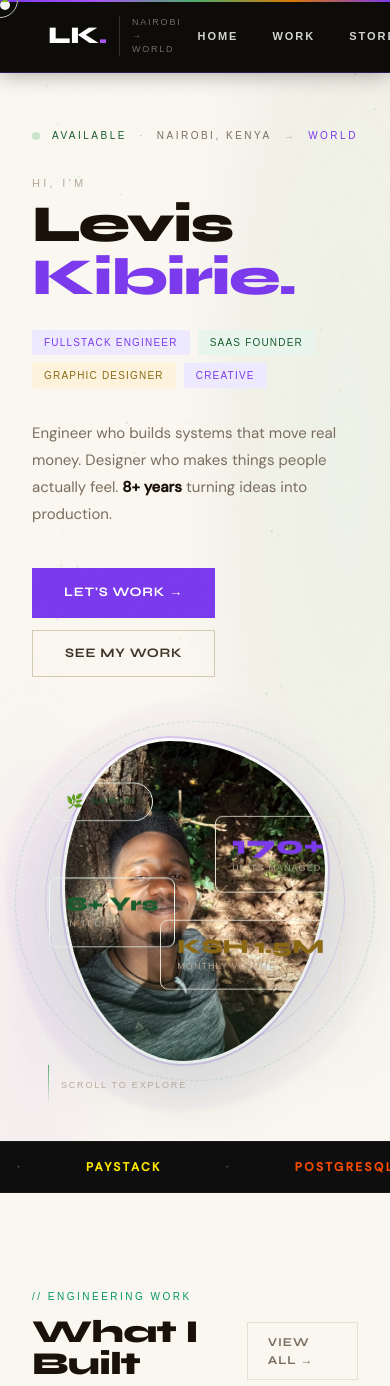
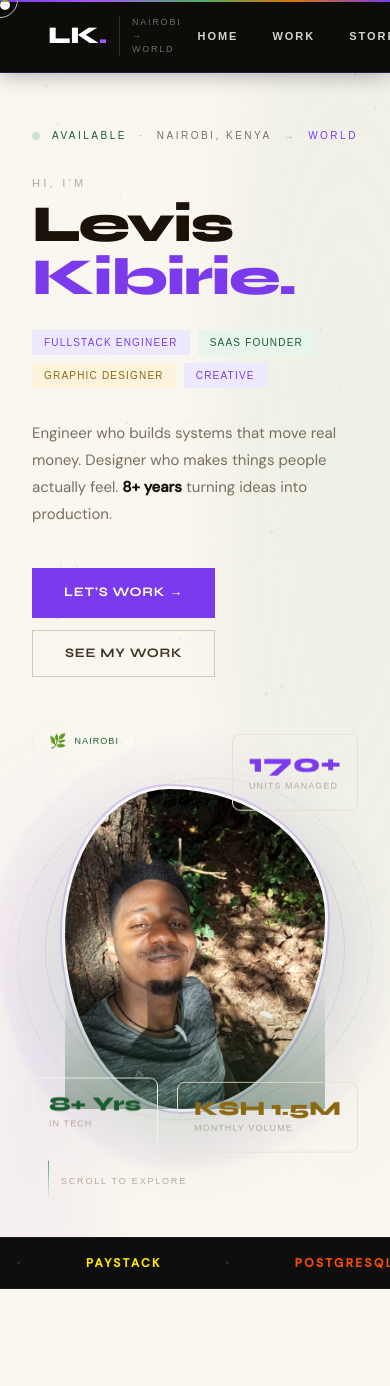
Before and after one commit to Levikib/levo-portfolio, a Next.js app: page / in a window 390 px wide. Shown: the top 1386 px of the page. Built offline with nearby package versions, Linux system fonts and the light colour scheme; a web font is replaced by a local one.

Commit message:
fix: hero badges outside photo via column padding, 5-layer independent parallax

```diff
--- a/src/components/home/Hero.tsx
+++ b/src/components/home/Hero.tsx
@@ -4,28 +4,29 @@ import ParticleField from "@/components/ui/ParticleField";
 
 export default function Hero() {
   const [loaded, setLoaded] = useState(false);
+  const sectionRef = useRef<HTMLElement>(null);
   const photoRef = useRef<HTMLDivElement>(null);
-  const sectionRef = useRef<HTMLElement>(null);
+  const badge1Ref = useRef<HTMLDivElement>(null);
+  const badge2Ref = useRef<HTMLDivElement>(null);
+  const badge3Ref = useRef<HTMLDivElement>(null);
+  const badge4Ref = useRef<HTMLDivElement>(null);
+  const ringRef = useRef<HTMLDivElement>(null);
 
   useEffect(() => {
     setLoaded(true);
+    const onScroll = () => {
+      const s = window.pageYOffset;
+      const sH = sectionRef.current?.offsetHeight ?? window.innerHeight;
+      if (s > sH) return;
 
-    const onScroll = () => {
-      const scrolled = window.pageYOffset;
-      const sectionH = sectionRef.current?.offsetHeight ?? window.innerHeight;
-
-      // Only apply parallax while hero section is in view
-      // Reset cleanly to 0 once past the section
-      if (photoRef.current) {
-        if (scrolled <= sectionH) {
-          photoRef.current.style.transform = `translateY(${scrolled * 0.10}px)`;
-        } else {
-          photoRef.current.style.transform = "translateY(0px)";
-        }
-      }
+      // Layered parallax — each element moves at a different speed
+      if (photoRef.current)  photoRef.current.style.transform  = `translateY(${s * 0.08}px)`;
+      if (ringRef.current)   ringRef.current.style.transform   = `translateY(${s * 0.05}px)`;
+      if (badge1Ref.current) badge1Ref.current.style.transform = `translateY(${s * 0.14}px)`;
+      if (badge2Ref.current) badge2Ref.current.style.transform = `translateY(${s * 0.18}px)`;
+      if (badge3Ref.current) badge3Ref.current.style.transform = `translateY(${s * 0.11}px)`;
+      if (badge4Ref.current) badge4Ref.current.style.transform = `translateY(${s * 0.16}px)`;
     };
-
-    // Run once immediately so initial state is correct
     onScroll();
     window.addEventListener("scroll", onScroll, { passive: true });
     return () => window.removeEventListener("scroll", onScroll);
@@ -68,23 +69,9 @@ export default function Hero() {
             transform: loaded ? "translateY(0)" : "translateY(30px)",
             transition: "all 0.8s 0.1s cubic-bezier(0.16,1,0.3,1)",
           }}>
-            <div style={{
-              fontFamily: "var(--font-mono)", fontSize: "11px",
-              letterSpacing: "0.3em", color: "var(--text-4)",
-              textTransform: "uppercase", marginBottom: "8px",
-            }}>Hi, I&apos;m</div>
-            <h1 style={{
-              fontFamily: "var(--font-display)", fontWeight: 800,
-              fontSize: "clamp(52px, 7vw, 88px)",
-              lineHeight: 0.95, letterSpacing: "-0.03em",
-              color: "var(--text)", marginBottom: "4px",
-            }}>Levis</h1>
-            <h1 style={{
-              fontFamily: "var(--font-display)", fontWeight: 800,
-              fontSize: "clamp(52px, 7vw, 88px)",
-              lineHeight: 0.95, letterSpacing: "-0.03em",
-              color: "var(--purple)", display: "block", marginBottom: "28px",
-            }}>Kibirie.</h1>
+            <div style={{ fontFamily: "var(--font-mono)", fontSize: "11px", letterSpacing: "0.3em", color: "var(--text-4)", textTransform: "uppercase", marginBottom: "8px" }}>Hi, I&apos;m</div>
+            <h1 style={{ fontFamily: "var(--font-display)", fontWeight: 800, fontSize: "clamp(52px, 7vw, 88px)", lineHeight: 0.95, letterSpacing: "-0.03em", color: "var(--text)", marginBottom: "4px" }}>Levis</h1>
+            <h1 style={{ fontFamily: "var(--font-display)", fontWeight: 800, fontSize: "clamp(52px, 7vw, 88px)", lineHeight: 0.95, letterSpacing: "-0.03em", color: "var(--purple)", display: "block", marginBottom: "28px" }}>Kibirie.</h1>
           </div>
 
           <div className="flex flex-wrap gap-2 mb-8" style={{
@@ -98,20 +85,13 @@ export default function Hero() {
               { label: "Graphic Designer", color: "var(--earth)", bg: "var(--earth-pale)" },
               { label: "Creative", color: "var(--purple)", bg: "var(--purple-pale)" },
             ].map((role) => (
-              <span key={role.label} style={{
-                background: role.bg, color: role.color,
-                fontFamily: "var(--font-mono)", fontSize: "10px",
-                letterSpacing: "0.12em", textTransform: "uppercase",
-                padding: "5px 12px", display: "inline-block",
-              }}>{role.label}</span>
+              <span key={role.label} style={{ background: role.bg, color: role.color, fontFamily: "var(--font-mono)", fontSize: "10px", letterSpacing: "0.12em", textTransform: "uppercase", padding: "5px 12px", display: "inline-block" }}>{role.label}</span>
             ))}
           </div>
 
           <p className="max-w-sm mb-10" style={{
-            fontFamily: "var(--font-body)", fontSize: "15px",
-            color: "var(--text-3)", lineHeight: 1.8,
-            opacity: loaded ? 1 : 0,
-            transform: loaded ? "translateY(0)" : "translateY(20px)",
+            fontFamily: "var(--font-body)", fontSize: "15px", color: "var(--text-3)", lineHeight: 1.8,
+            opacity: loaded ? 1 : 0, transform: loaded ? "translateY(0)" : "translateY(20px)",
             transition: "all 0.8s 0.3s cubic-bezier(0.16,1,0.3,1)",
           }}>
             Engineer who builds systems that move real money. Designer who makes things people actually feel.
@@ -119,8 +99,7 @@ export default function Hero() {
           </p>
 
           <div className="flex flex-wrap gap-3" style={{
-            opacity: loaded ? 1 : 0,
-            transform: loaded ? "translateY(0)" : "translateY(20px)",
+            opacity: loaded ? 1 : 0, transform: loaded ? "translateY(0)" : "translateY(20px)",
             transition: "all 0.8s 0.4s cubic-bezier(0.16,1,0.3,1)",
           }}>
             <a href="#contact" className="btn-primary">Let&apos;s Work →</a>
@@ -128,97 +107,76 @@ export default function Hero() {
           </div>
         </div>
 
-        {/* RIGHT — photo column. Parallax is on the INNER ref only, not the column */}
-        <div className="relative flex items-center justify-center py-8 lg:py-0" style={{
+        {/* RIGHT — layout column, no transform ever */}
+        <div style={{
+          position: "relative",
+          display: "flex", alignItems: "center", justifyContent: "center",
+          padding: "80px 60px", /* padding creates space for badges to float outside photo */
           opacity: loaded ? 1 : 0,
           transition: "opacity 1s 0.3s cubic-bezier(0.16,1,0.3,1)",
-          // NO transform here — this is what caused the bounce
         }}>
-          {/* Parallax wrapper — only the visual elements move, not the layout box */}
-          <div ref={photoRef} style={{ position:"relative", display:"flex", alignItems:"center", justifyContent:"center", willChange:"transform" }}>
 
-            <div className="absolute" style={{
-              width: "380px", height: "420px",
-              background: "radial-gradient(ellipse at 45% 55%, rgba(77,173,106,0.12) 0%, rgba(124,58,237,0.06) 50%, transparent 75%)",
-              borderRadius: "60% 40% 55% 45% / 45% 55% 45% 55%",
-              filter: "blur(2px)",
-            }} />
+          {/* Slow ring — own parallax layer */}
+          <div ref={ringRef} style={{ position:"absolute", inset:0, display:"flex", alignItems:"center", justifyContent:"center", willChange:"transform" }}>
+            <div className="rounded-full" style={{ width:"360px", height:"360px", border:"1px dashed rgba(77,173,106,0.2)", animation:"spinSlow 40s linear infinite" }} />
+            <div className="absolute rounded-full" style={{ width:"300px", height:"300px", border:"1.5px solid rgba(124,58,237,0.12)" }} />
+            <div className="absolute" style={{ width:"400px", height:"440px", background:"radial-gradient(ellipse at 45% 55%, rgba(77,173,106,0.1) 0%, rgba(124,58,237,0.05) 50%, transparent 75%)", borderRadius:"60% 40% 55% 45% / 45% 55% 45% 55%", filter:"blur(2px)" }} />
+          </div>
 
-            <div className="absolute rounded-full" style={{
-              width: "360px", height: "360px",
-              border: "1px dashed rgba(77,173,106,0.25)",
-              animation: "spinSlow 40s linear infinite",
-            }} />
-            <div className="absolute rounded-full" style={{
-              width: "300px", height: "300px",
-              border: "1.5px solid rgba(124,58,237,0.15)",
-            }} />
-
+          {/* Photo — mid-speed parallax */}
+          <div ref={photoRef} style={{ position:"relative", zIndex:2, willChange:"transform" }}>
             <div style={{
-              width: "260px", height: "320px",
-              borderRadius: "40% 60% 55% 45% / 45% 40% 60% 55%",
-              overflow: "hidden",
-              position: "relative", zIndex: 2,
-              boxShadow: "0 30px 80px rgba(26,92,46,0.15), 0 0 0 3px white, 0 0 0 5px rgba(124,58,237,0.2)",
+              width:"260px", height:"320px",
+              borderRadius:"40% 60% 55% 45% / 45% 40% 60% 55%",
+              overflow:"hidden",
+              boxShadow:"0 30px 80px rgba(26,92,46,0.15), 0 0 0 3px white, 0 0 0 5px rgba(124,58,237,0.2)",
             }}>
-              <img
-                src="/levo.jpg"
-                alt="Levis Kibirie"
-                style={{
-                  width: "100%", height: "100%",
-                  objectFit: "cover", objectPosition: "center 20%",
-                  filter: "saturate(1.1) contrast(1.03)",
-                }}
-              />
-              <div style={{
-                position: "absolute", bottom: 0, left: 0, right: 0, height: "40%",
-                background: "linear-gradient(to top, rgba(15,61,31,0.35) 0%, transparent 100%)",
-              }} />
-            </div>
-
-            {/* Floating badges */}
-            <div className="absolute glass-stat rounded-full px-4 py-2 flex items-center gap-2" style={{
-              top:"48px", left:"-16px",
-              border: "1px solid var(--forest-pale)",
-              animation: "float 5s ease-in-out infinite", zIndex: 3,
-            }}>
-              <span style={{ fontSize: "14px" }}>🌿</span>
-              <span style={{ fontFamily: "var(--font-mono)", fontSize: "9px", letterSpacing: "0.12em", color: "var(--forest)", textTransform: "uppercase" }}>Nairobi</span>
-            </div>
-
-            <div className="absolute glass-stat rounded-lg p-4" style={{
-              top:"80px", right:"-16px",
-              border: "1px solid var(--border)",
-              animation: "float 4s ease-in-out infinite", zIndex: 3, minWidth: "110px",
-            }}>
-              <div style={{ fontFamily: "var(--font-display)", fontWeight: 800, fontSize: "26px", color: "var(--purple)", lineHeight: 1 }}>170+</div>
-              <div style={{ fontFamily: "var(--font-mono)", fontSize: "9px", letterSpacing: "0.12em", color: "var(--text-4)", textTransform: "uppercase", marginTop: "3px" }}>Units Managed</div>
-            </div>
-
-            <div className="absolute glass-stat rounded-lg p-4" style={{
-              bottom:"64px", right:"-16px",
-              border: "1px solid var(--border)",
-              animation: "float 4s 1.2s ease-in-out infinite", zIndex: 3, minWidth: "110px",
-            }}>
-              <div style={{ fontFamily: "var(--font-display)", fontWeight: 800, fontSize: "20px", color: "var(--earth)", lineHeight: 1 }}>KSH 1.5M</div>
-              <div style={{ fontFamily: "var(--font-mono)", fontSize: "9px", letterSpacing: "0.12em", color: "var(--text-4)", textTransform: "uppercase", marginTop: "3px" }}>Monthly Volume</div>
-            </div>
-
-            <div className="absolute glass-stat rounded-lg p-4" style={{
-              bottom:"112px", left:"-16px",
-              border: "1px solid var(--forest-pale)",
-              animation: "float 4s 2.2s ease-in-out infinite", zIndex: 3,
-            }}>
-              <div style={{ fontFamily: "var(--font-display)", fontWeight: 800, fontSize: "20px", color: "var(--forest)", lineHeight: 1 }}>8+ Yrs</div>
-              <div style={{ fontFamily: "var(--font-mono)", fontSize: "9px", letterSpacing: "0.12em", color: "var(--text-4)", textTransform: "uppercase", marginTop: "3px" }}>In Tech</div>
+              <img src="/levo.jpg" alt="Levis Kibirie" style={{ width:"100%", height:"100%", objectFit:"cover", objectPosition:"center 20%", filter:"saturate(1.1) contrast(1.03)" }} />
+              <div style={{ position:"absolute", bottom:0, left:0, right:0, height:"40%", background:"linear-gradient(to top, rgba(15,61,31,0.35) 0%, transparent 100%)" }} />
             </div>
           </div>
+
+          {/* BADGES — all absolutely positioned relative to the column, NOT the photo */}
+          {/* Each has its own ref for independent parallax speed */}
+
+          {/* Nairobi — top left */}
+          <div ref={badge1Ref} style={{ position:"absolute", top:"20px", left:"0px", willChange:"transform", zIndex:5 }}>
+            <div className="glass-stat rounded-full px-4 py-2 flex items-center gap-2" style={{ border:"1px solid var(--forest-pale)", animation:"float 5s ease-in-out infinite" }}>
+              <span style={{ fontSize:"14px" }}>🌿</span>
+              <span style={{ fontFamily:"var(--font-mono)", fontSize:"9px", letterSpacing:"0.12em", color:"var(--forest)", textTransform:"uppercase" }}>Nairobi</span>
+            </div>
+          </div>
+
+          {/* 170+ — top right */}
+          <div ref={badge2Ref} style={{ position:"absolute", top:"30px", right:"0px", willChange:"transform", zIndex:5 }}>
+            <div className="glass-stat rounded-lg p-4" style={{ border:"1px solid var(--border)", animation:"float 4s ease-in-out infinite", minWidth:"110px" }}>
+              <div style={{ fontFamily:"var(--font-display)", fontWeight:800, fontSize:"26px", color:"var(--purple)", lineHeight:1 }}>170+</div>
+              <div style={{ fontFamily:"var(--font-mono)", fontSize:"9px", letterSpacing:"0.12em", color:"var(--text-4)", textTransform:"uppercase", marginTop:"3px" }}>Units Managed</div>
+            </div>
+          </div>
+
+          {/* KSH 1.5M — bottom right */}
+          <div ref={badge3Ref} style={{ position:"absolute", bottom:"30px", right:"0px", willChange:"transform", zIndex:5 }}>
+            <div className="glass-stat rounded-lg p-4" style={{ border:"1px solid var(--border)", animation:"float 4s 1.2s ease-in-out infinite", minWidth:"110px" }}>
+              <div style={{ fontFamily:"var(--font-display)", fontWeight:800, fontSize:"20px", color:"var(--earth)", lineHeight:1 }}>KSH 1.5M</div>
+              <div style={{ fontFamily:"var(--font-mono)", fontSize:"9px", letterSpacing:"0.12em", color:"var(--text-4)", textTransform:"uppercase", marginTop:"3px" }}>Monthly Volume</div>
+            </div>
+          </div>
+
+          {/* 8+ Yrs — bottom left */}
+          <div ref={badge4Ref} style={{ position:"absolute", bottom:"40px", left:"0px", willChange:"transform", zIndex:5 }}>
+            <div className="glass-stat rounded-lg p-4" style={{ border:"1px solid var(--forest-pale)", animation:"float 4s 2.2s ease-in-out infinite" }}>
+              <div style={{ fontFamily:"var(--font-display)", fontWeight:800, fontSize:"20px", color:"var(--forest)", lineHeight:1 }}>8+ Yrs</div>
+              <div style={{ fontFamily:"var(--font-mono)", fontSize:"9px", letterSpacing:"0.12em", color:"var(--text-4)", textTransform:"uppercase", marginTop:"3px" }}>In Tech</div>
+            </div>
+          </div>
+
         </div>
       </div>
 
-      <div className="absolute bottom-8 left-12 z-10 flex items-center gap-3" style={{ animation: "float 3s ease-in-out infinite" }}>
+      <div className="absolute bottom-8 left-12 z-10 flex items-center gap-3" style={{ animation:"float 3s ease-in-out infinite" }}>
         <div className="w-px h-10 bg-gradient-to-b from-[var(--forest-light)] to-transparent" />
-        <span style={{ fontFamily: "var(--font-mono)", fontSize: "9px", letterSpacing: "0.2em", color: "var(--text-4)", textTransform: "uppercase" }}>Scroll to explore</span>
+        <span style={{ fontFamily:"var(--font-mono)", fontSize:"9px", letterSpacing:"0.2em", color:"var(--text-4)", textTransform:"uppercase" }}>Scroll to explore</span>
       </div>
     </section>
   );
```
